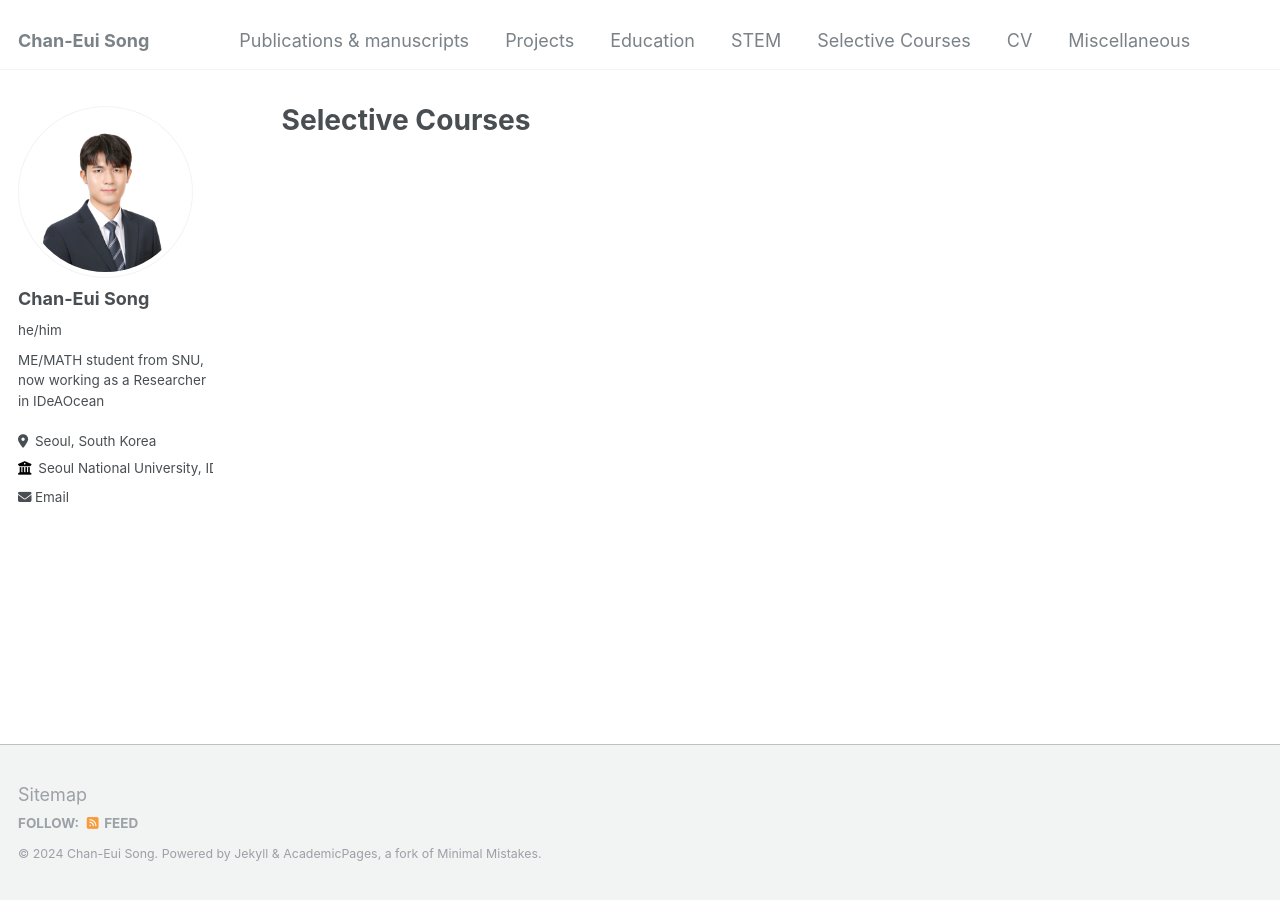
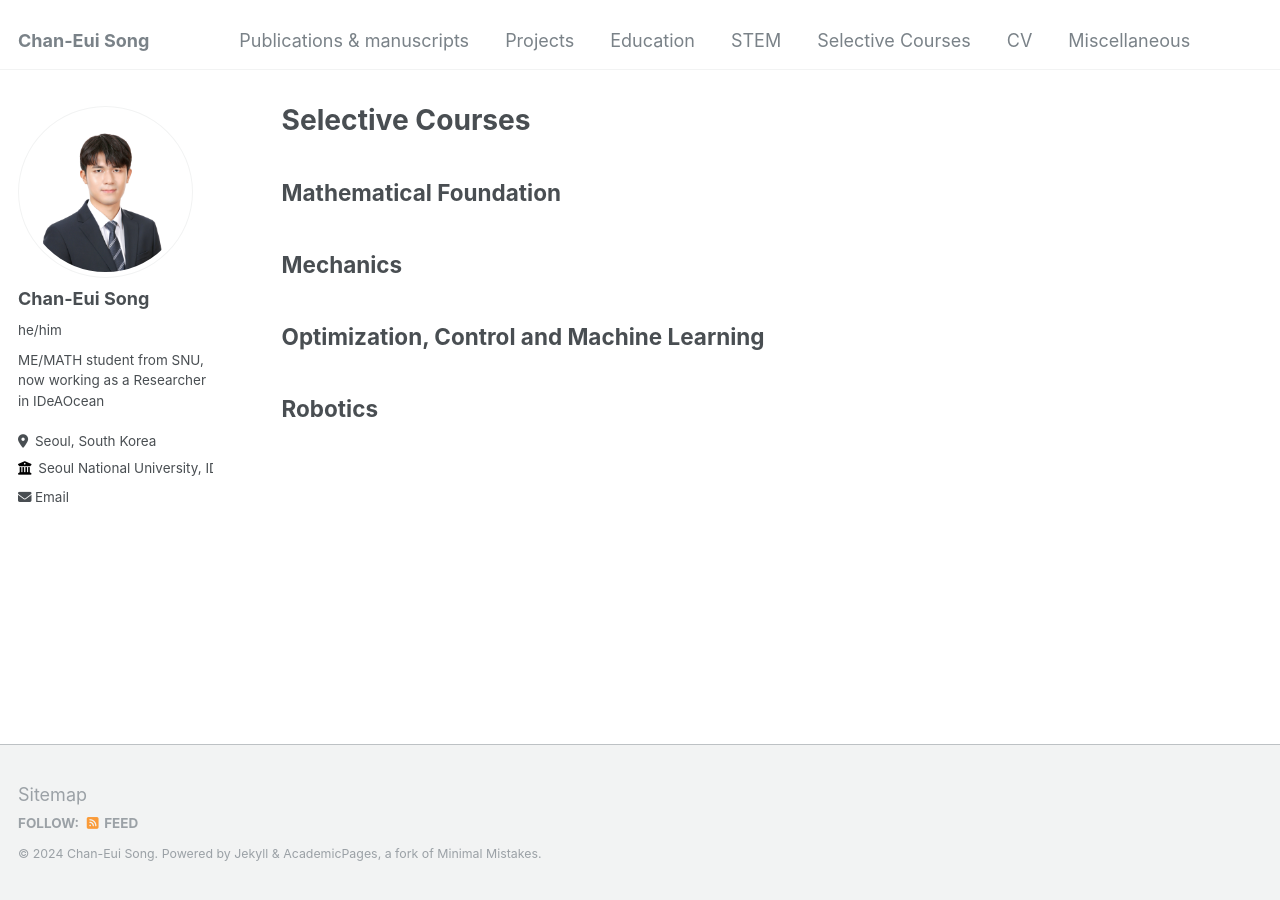
Before and after one commit to cksdml1014/chanisong, a Jekyll site: the page built from _pages/Selective Courses.md, in a window 1280 px wide. Built offline with Jekyll 4.4.1, drawn with Linux system fonts in a browser that asks for light colours.

Commit message:
Update Selective Courses.md

```diff
--- a/_pages/Selective Courses.md
+++ b/_pages/Selective Courses.md
@@ -4,3 +4,10 @@ title: "Selective Courses"
 permalink: /courses/
 author_profile: true
 ---
+## Mathematical Foundation
+
+## Mechanics
+
+## Optimization, Control and Machine Learning
+
+## Robotics
```
